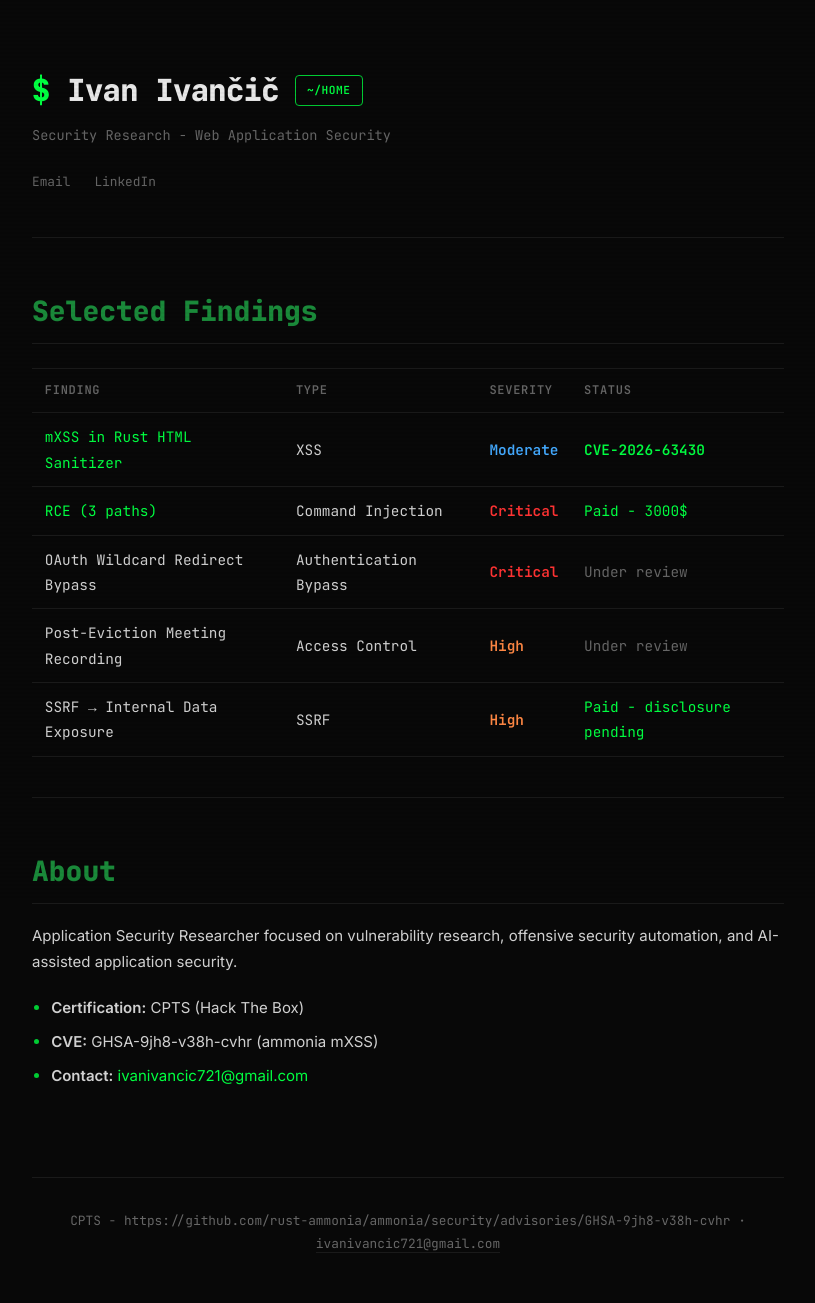
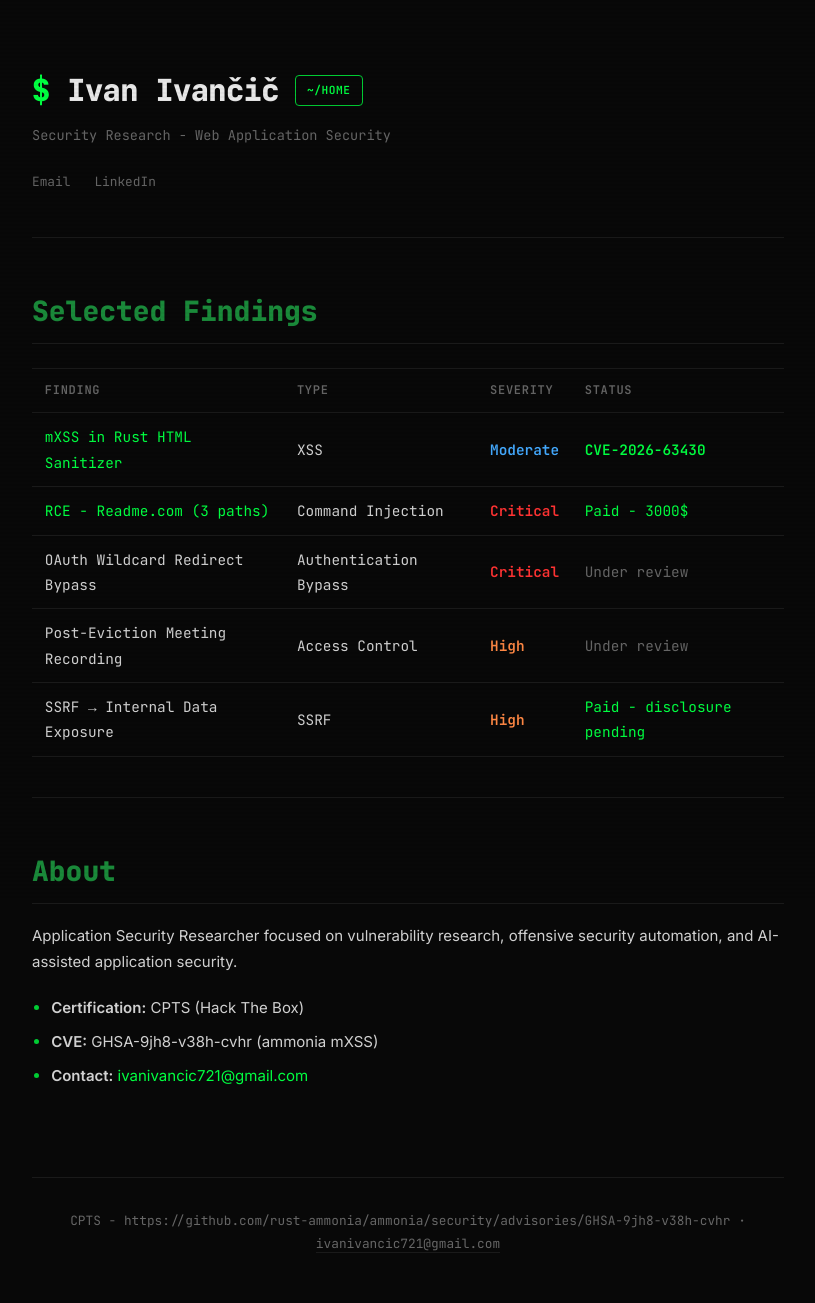
Before and after one commit to Ivan09999/Ivan09999.github.io, a Jekyll site: the page built from index.md, in a window 1280 px wide. Shown: the whole page, without its empty margins (232-1047 px from the left). Built offline with Jekyll 4.4.1, drawn with Linux system fonts in a browser that asks for light colours.

Commit message:
Update index.md

```diff
--- a/index.md
+++ b/index.md
@@ -8,7 +8,7 @@ title: Home
 | Finding | Type | Severity | Status |
 |---------|------|----------|--------|
 | [mXSS in Rust HTML Sanitizer](ammonia-mxss.html) | XSS | <span class="severity-m">Moderate</span> | <span class="status-cve">CVE-2026-63430</span> |
-| [RCE (3 paths)](RCE-readme.html) | Command Injection | <span class="severity-c">Critical</span> | <span class="status-paid">Paid - 3000$ </span> |
+| [RCE - Readme.com (3 paths)](RCE-readme.html) | Command Injection | <span class="severity-c">Critical</span> | <span class="status-paid">Paid - 3000$ </span> |
 | OAuth Wildcard Redirect Bypass | Authentication Bypass | <span class="severity-c">Critical</span> | <span class="status-pending">Under review</span> |
 | Post-Eviction Meeting Recording | Access Control | <span class="severity-h">High</span> | <span class="status-pending">Under review</span> |
 | SSRF → Internal Data Exposure | SSRF | <span class="severity-h">High</span> | <span class="status-paid">Paid - disclosure pending</span> |
```
